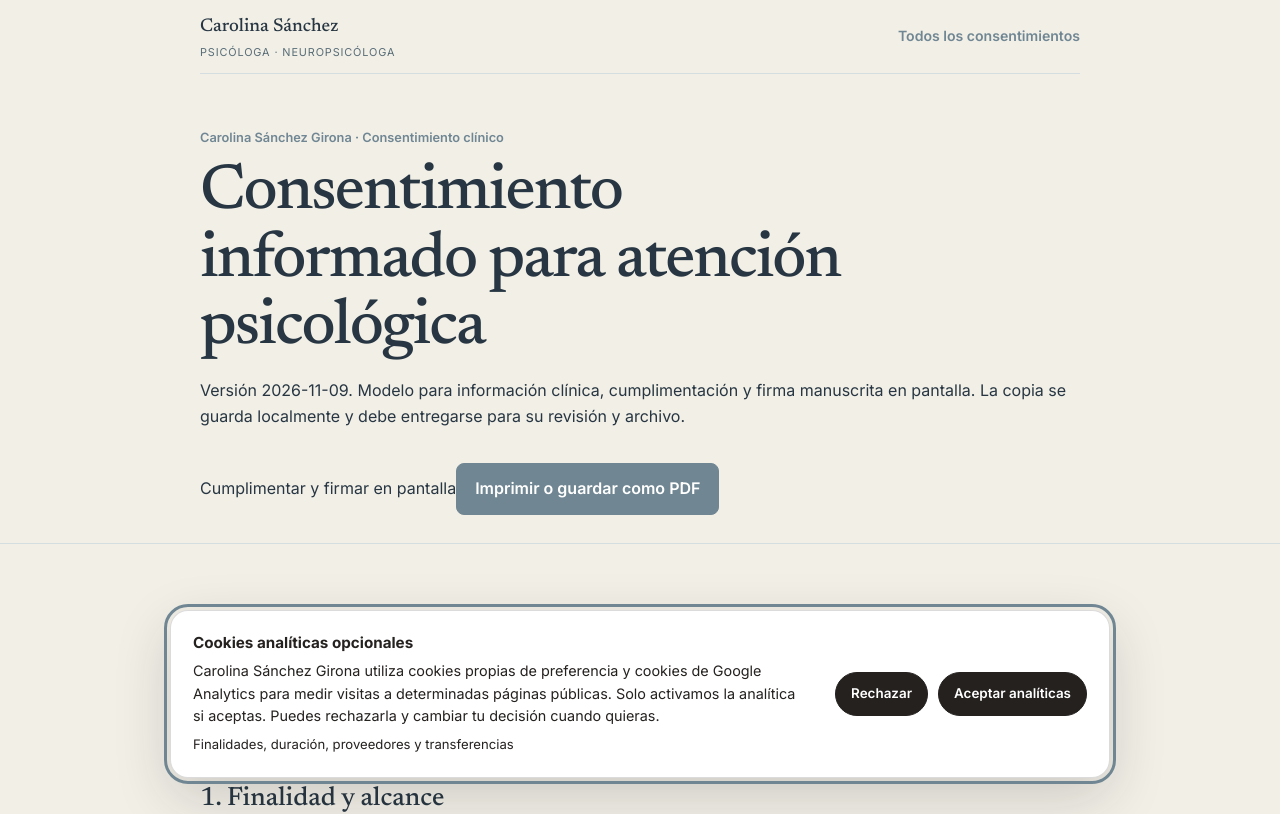
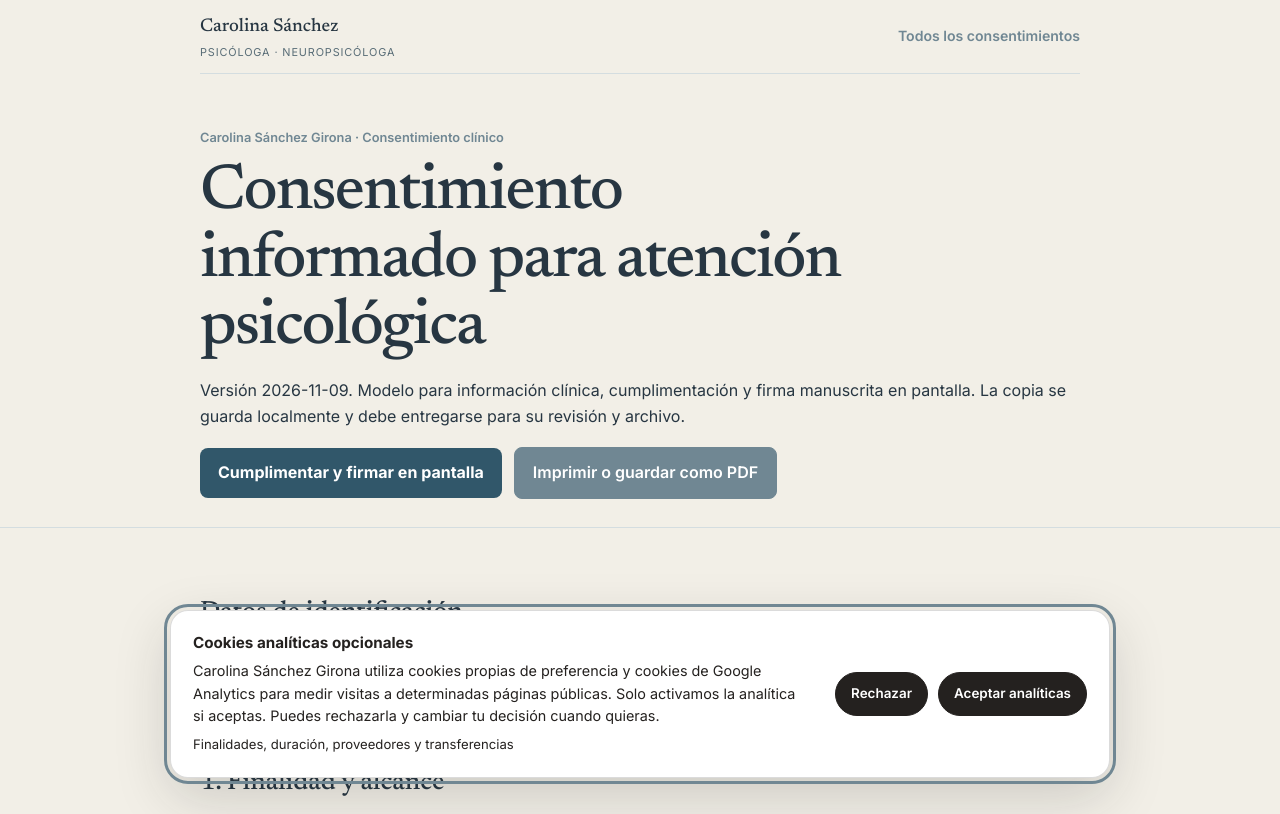
Before and after one commit to carolinasanchezgirona/Portfolio-Carolina, a Next.js app: page /consentimiento-psicologico in a window 1280 px wide. Shown: the top 814 px of the page. Built offline with nearby package versions, Linux system fonts and the light colour scheme.

Commit message:
style: highlight accessible link to consent signature

```diff
--- a/app/legal.css
+++ b/app/legal.css
@@ -99,3 +99,9 @@
  .legal-signature-capture{break-inside:avoid;}
  .legal-sign-provenance{color:#333!important;font-size:8pt;}
 }
+
+.legal-hero-actions{display:flex;gap:12px;align-items:center;flex-wrap:wrap;margin-top:18px;}
+.legal-hero-actions .legal-print{margin-top:0;}
+.legal-quick-sign{display:inline-flex;padding:12px 18px;border-radius:8px;background:#31576a;color:#fff;text-decoration:none;font-weight:700;}
+.legal-quick-sign:hover{background:#244352;}
+@media print{.legal-hero-actions{display:none!important;}}
```
